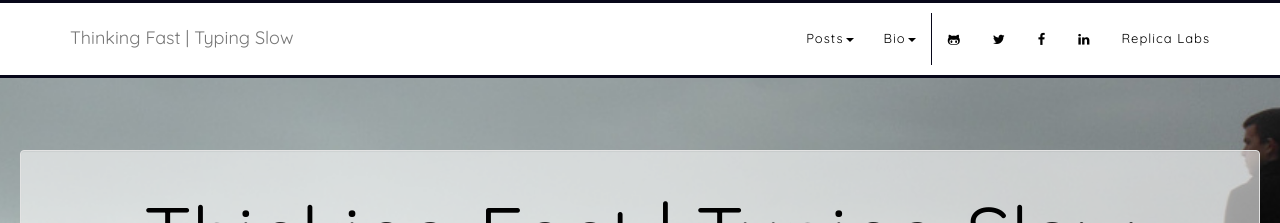
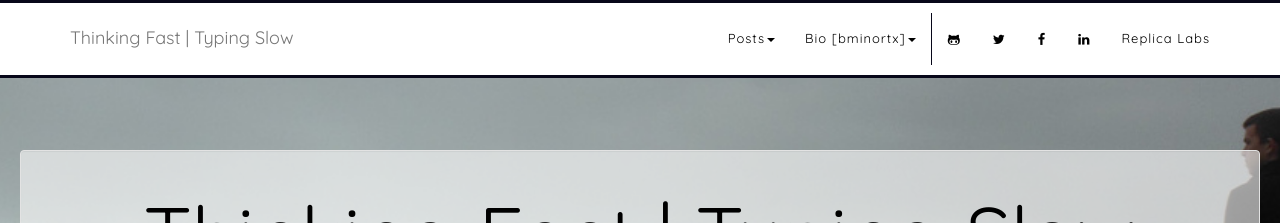
Before and after one commit to bminortx/bminortx.github.io, a Jekyll site: the page built from index.html, in a window 1280 px wide. Shown: the top 223 px of the page. Built offline with Jekyll 4.4.1, drawn with Linux system fonts in a browser that asks for light colours; nearby versions of some CDN libraries; the list of posts is cut into pages by our own code.

Commit message:
Change to menu

```diff
--- a/_layouts/bootstrap_default.html
+++ b/_layouts/bootstrap_default.html
@@ -46,7 +46,7 @@
             </li>
             <li class="dropdown">
               <a class="dropdown-toggle" data-toggle="dropdown" href="#">
-                Bio<span class="caret"></span>
+                Bio [bminortx]<span class="caret"></span>
               </a>
               <ul class="dropdown-menu" role="menu">
                 <li><a href="{{url}}/about/index.html#Replica"
--- a/_layouts/post.html
+++ b/_layouts/post.html
@@ -49,7 +49,7 @@
             </li>
             <li class="dropdown">
               <a class="dropdown-toggle" data-toggle="dropdown" href="#">
-                Bio<span class="caret"></span>
+                Bio [bminortx]<span class="caret"></span>
               </a>
               <ul class="dropdown-menu" role="menu">
                 <li><a href="{{url}}/about/index.html#Replica"
```
